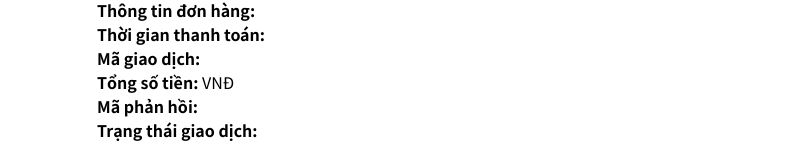
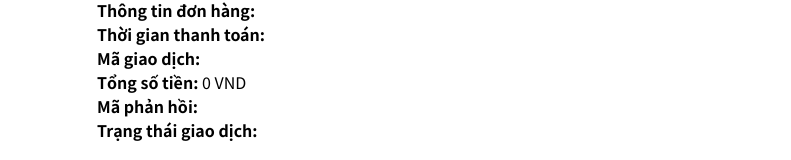
Before and after one commit to DoTheAnhh/Cinema_Project, a React (Vite) app in the folder Font_End/: page /vnpay-payment-return in a window 1280 px wide. Shown: the part 138-298 px from the top of the page, without its empty margins (243-1034 px from the left). Built offline with nearby package versions, Linux system fonts and the light colour scheme.

Commit message:
rollback

```diff
--- a/Font_End/src/components/UserPage/MovieDetailForUser/CinemaRoom/FoodSelected/Payment/Payment.tsx
+++ b/Font_End/src/components/UserPage/MovieDetailForUser/CinemaRoom/FoodSelected/Payment/Payment.tsx
@@ -58,7 +58,7 @@ const Payment: React.FC = () => {
         if (selectedPaymentMethod === 'VNPAY') {
             try {
                 const amount = totalPrice;
-                const orderInfo = 'Thanh toán vé xem phim';
+                const orderInfo = 'Thanh toan ve xem phim';
                 const url = `http://localhost:8080/submitOrder?amount=${encodeURIComponent(amount)}&orderInfo=${orderInfo}`;
 
                 const response = await axios.post(url);
--- a/Font_End/src/components/UserPage/MovieDetailForUser/CinemaRoom/FoodSelected/Payment/PaymentReturn/PaymentReturn.tsx
+++ b/Font_End/src/components/UserPage/MovieDetailForUser/CinemaRoom/FoodSelected/Payment/PaymentReturn/PaymentReturn.tsx
@@ -7,7 +7,7 @@ const PaymentReturn: React.FC = () => {
     const [orderInfo, setOrderInfo] = useState('');
     const [paymentTime, setPaymentTime] = useState('');
     const [transactionId, setTransactionId] = useState('');
-    const [totalPrice, setTotalPrice] = useState('');
+    const [totalPrice, setTotalPrice] = useState<number>(0);
     const [responseCode, setResponseCode] = useState('');
     const [transactionStatus, setTransactionStatus] = useState('');
 
@@ -123,6 +123,15 @@ const PaymentReturn: React.FC = () => {
         handlePaymentStatus(params.vnpTransactionStatus, params);
         updateStatusSeat();
         updateFoodQuantities();
+        sessionStorage.removeItem('bookingExpireTime');
+        sessionStorage.removeItem('selectedFoods');
+        sessionStorage.removeItem('movieBookingData');
+        sessionStorage.removeItem('selectedDate');
+        sessionStorage.removeItem('selectedQuantities');
+
+        localStorage.removeItem('user');
+        localStorage.removeItem('endTime');
+        localStorage.removeItem('timeLeft');
     }, []);
 
     const styles: { [key: string]: React.CSSProperties } = {
@@ -159,6 +168,10 @@ const PaymentReturn: React.FC = () => {
         },
     };
 
+    const formatCurrency = (amount: number) => {
+        return new Intl.NumberFormat('vi-VN', { currency: 'VND' }).format(amount / 100);
+    };
+
     return (
         <div style={styles.container}>
             <h1 style={styles.successMessage}>{message}</h1>
@@ -166,9 +179,9 @@ const PaymentReturn: React.FC = () => {
                 <p><strong>Thông tin đơn hàng:</strong> {orderInfo}</p>
                 <p><strong>Thời gian thanh toán:</strong> {paymentTime}</p>
                 <p><strong>Mã giao dịch:</strong> {transactionId}</p>
-                <p><strong>Tổng số tiền:</strong> {totalPrice} VNĐ</p>
+                <p><strong>Tổng số tiền:</strong> {formatCurrency(totalPrice)} VND</p>
                 <p><strong>Mã phản hồi:</strong> {responseCode}</p>
-                <p><strong>Trạng thái giao dịch:</strong> {transactionStatus}</p>
+                <p><strong>Trạng thái giao dịch:</strong> {transactionStatus == "00" ? "Success" : ""}</p>
             </div>
             <a href="/user" style={styles.button}>Quay lại trang chủ</a>
         </div>
--- a/Font_End/src/components/UserPage/MovieDetailForUser/CinemaRoom/css/MovieInfo.css
+++ b/Font_End/src/components/UserPage/MovieDetailForUser/CinemaRoom/css/MovieInfo.css
@@ -34,7 +34,7 @@
 }
 
 .movie-title {
-  font-family: "Noto Sans JP", ;
+  font-family: "Noto Sans JP", sans-serif;
   font-weight: bold;
   margin-left: 20px;
   max-width: 180px;
```
